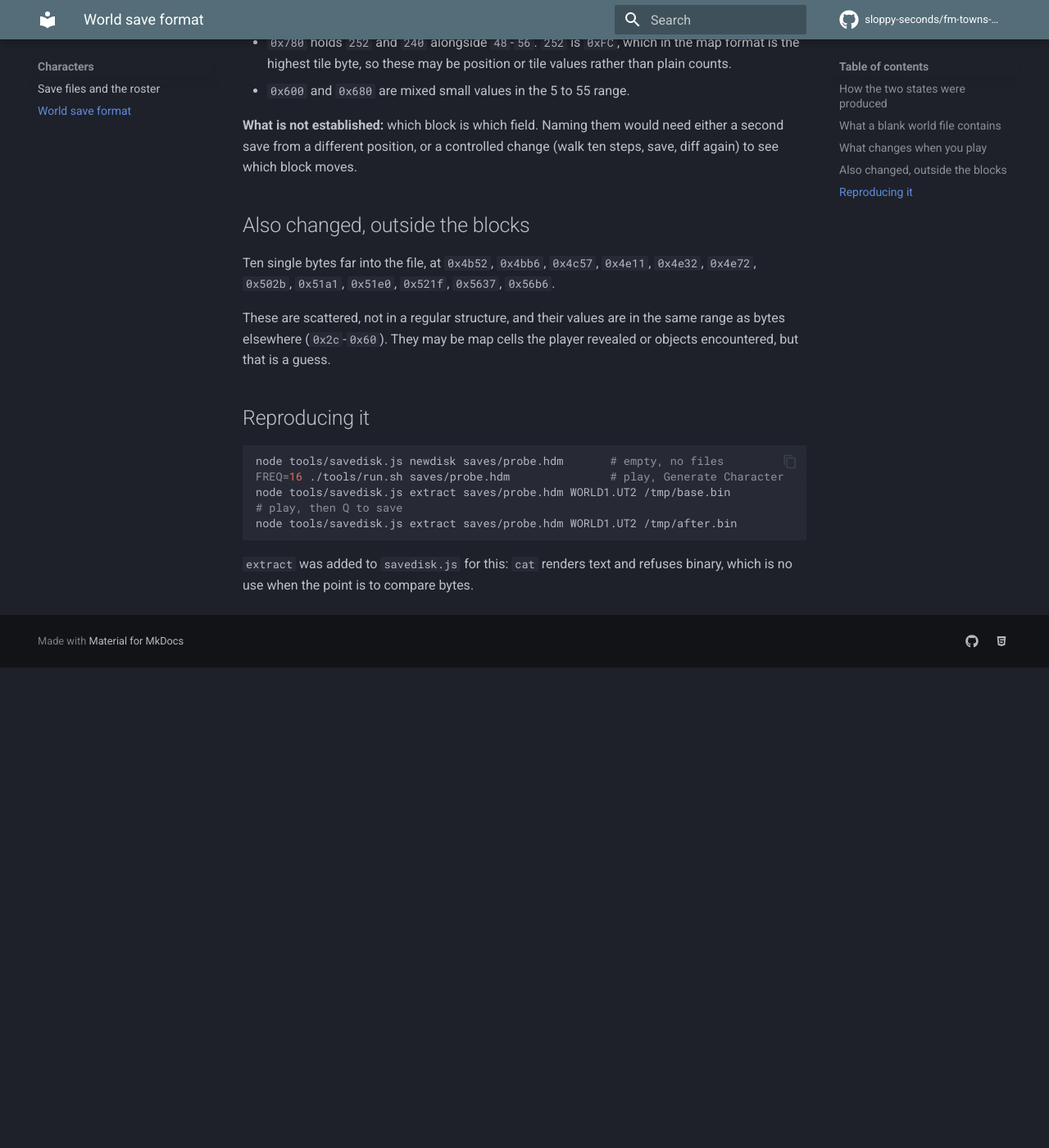
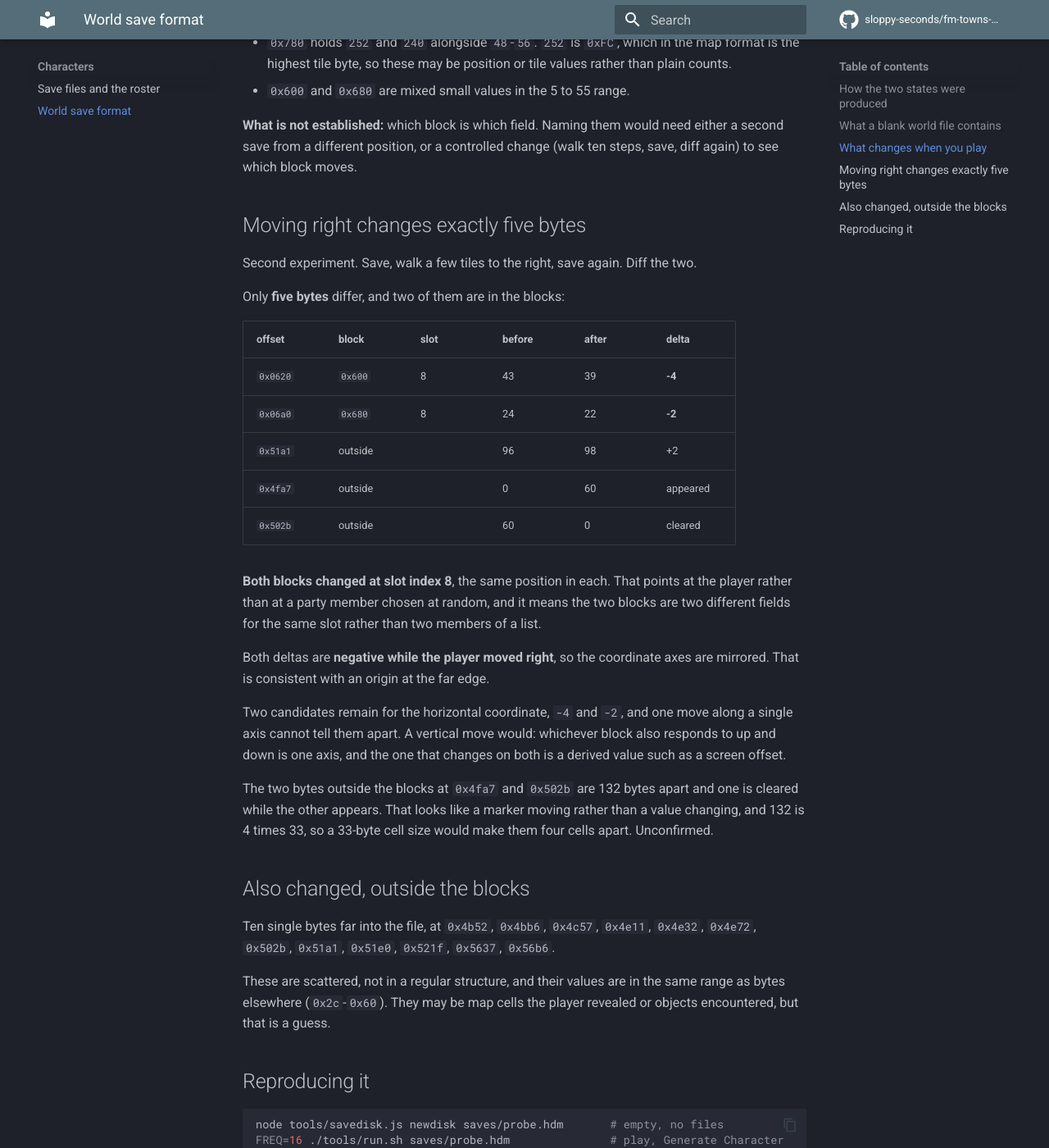
Before and after one commit to sloppy-seconds/fm-towns-ultima, an MkDocs documentation site: the page built from docs/world-format.md, in a window 1280 px wide and 1400 px high, scrolled down 1660 px. Shown: the whole window at 82% size. Built offline with MkDocs 1.6.1 and Material for MkDocs 9.7.7, drawn with Linux system fonts in a browser that asks for light colours; comment, search, counter and statistics services are not loaded; before the commit the page ends 2474 px from its top, so only the background shows below that.

Commit message:
Record what a single move changes in the world save
Second controlled experiment on WORLD1.UT2: save, walk right a few tiles, save
again, diff. Five bytes change out of 68,096.

Two of them are inside the twelve-slot blocks, and both at slot index 8, the same
slot in each block: 0x0620 goes 43 to 39 and 0x06a0 goes 24 to 22. Same slot means
these are two fields for one entity rather than two members of a list, and the
entity is almost certainly the player.

Both deltas are negative while the player moved right, so the axes are mirrored,
which fits an origin at the far edge.

What is NOT established: which of -4 and -2 is the horizontal coordinate. One axis
is not enough to separate a coordinate from a derived value like a screen offset.
A vertical move settles it, because a coordinate responds to one axis and a
derived value to both. The doc says that rather than picking the tidier guess.

Also recorded: 0x4fa7 goes 0 to 60 while 0x502b goes 60 to 0, 132 bytes apart.
Looks like a marker relocating rather than a value changing. 132 is four times 33,
but a 33-byte cell size is a guess and is marked unconfirmed.

The earlier note that a blank world file is 0xE5 fill was wrong for this case. A
freshly generated world is zeros plus 120 non-zero bytes all in the range 30-34.
The 0xE5 pattern belongs to untouched files in the original distribution.

```diff
--- a/docs/world-format.md
+++ b/docs/world-format.md
@@ -72,6 +72,38 @@ Reading the values:
 either a second save from a different position, or a controlled change (walk ten
 steps, save, diff again) to see which block moves.
 
+## Moving right changes exactly five bytes
+
+Second experiment. Save, walk a few tiles to the right, save again. Diff the two.
+
+Only **five bytes** differ, and two of them are in the blocks:
+
+| offset | block | slot | before | after | delta |
+|---|---|---|---|---|---|
+| `0x0620` | `0x600` | 8 | 43 | 39 | **-4** |
+| `0x06a0` | `0x680` | 8 | 24 | 22 | **-2** |
+| `0x51a1` | outside | | 96 | 98 | +2 |
+| `0x4fa7` | outside | | 0 | 60 | appeared |
+| `0x502b` | outside | | 60 | 0 | cleared |
+
+**Both blocks changed at slot index 8**, the same position in each. That points at
+the player rather than at a party member chosen at random, and it means the two
+blocks are two different fields for the same slot rather than two members of a
+list.
+
+Both deltas are **negative while the player moved right**, so the coordinate axes
+are mirrored. That is consistent with an origin at the far edge.
+
+Two candidates remain for the horizontal coordinate, `-4` and `-2`, and one move
+along a single axis cannot tell them apart. A vertical move would: whichever block
+also responds to up and down is one axis, and the one that changes on both is a
+derived value such as a screen offset.
+
+The two bytes outside the blocks at `0x4fa7` and `0x502b` are 132 bytes apart and
+one is cleared while the other appears. That looks like a marker moving rather
+than a value changing, and 132 is 4 times 33, so a 33-byte cell size would make
+them four cells apart. Unconfirmed.
+
 ## Also changed, outside the blocks
 
 Ten single bytes far into the file, at `0x4b52`, `0x4bb6`, `0x4c57`, `0x4e11`,
```
